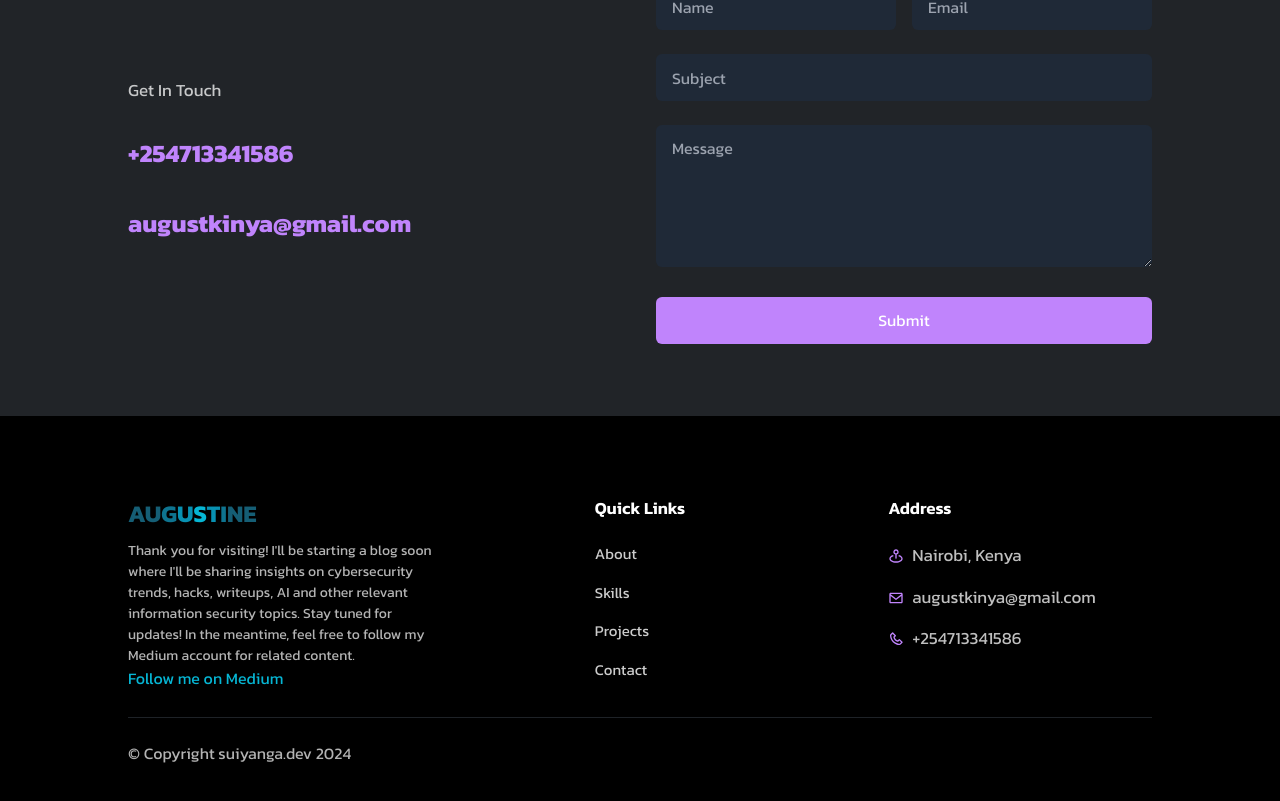
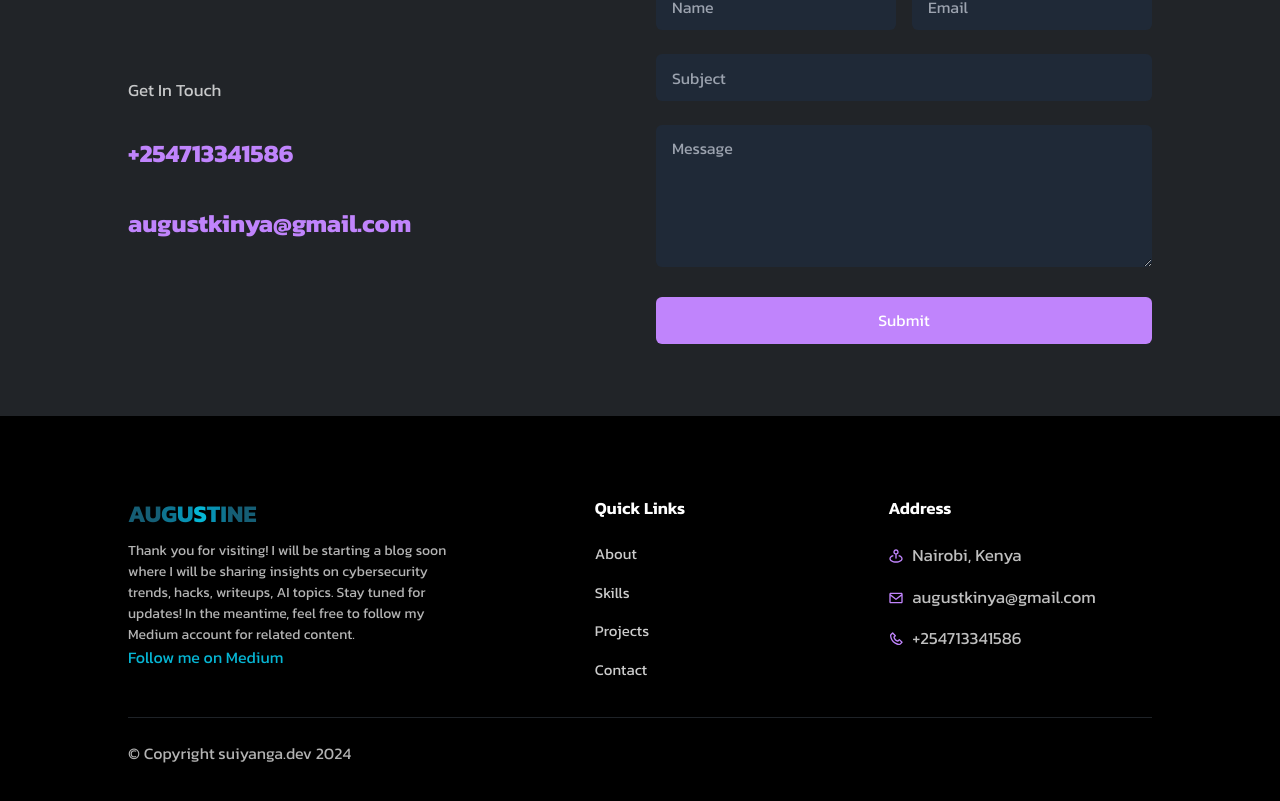
Before and after one commit to suiyanga/My-Portfolio, a Next.js app: page / in a window 1280 px wide. Shown: the part 3765-4566 px from the top of the page. Built offline with nearby package versions, Linux system fonts and the light colour scheme.

Commit message:
fixing single quotes in JSX code

```diff
--- a/app/components/Home/Footer/Footer.tsx
+++ b/app/components/Home/Footer/Footer.tsx
@@ -19,7 +19,7 @@ import { BiEnvelope, BiMapPin, BiPhone } from 'react-icons/bi';
                 <span className="text-cyan-800">E</span>
             </div>
             <h1 className="text-[14px] mt-[0.5rem] text-white opacity-70">
-            Thank you for visiting! I'll be starting a blog soon where I'll be sharing insights on cybersecurity trends, hacks, writeups, AI and other relevant information security topics.
+            Thank you for visiting! I will be starting a blog soon where I will be sharing insights on cybersecurity trends, hacks, writeups, AI topics.
             Stay tuned for updates! In the meantime, feel free to follow my Medium account for related content.
             </h1>
             <a href="https://medium.com/@augustkinya" className="text-cyan-500 hover:underline">Follow me on Medium</a>
```
